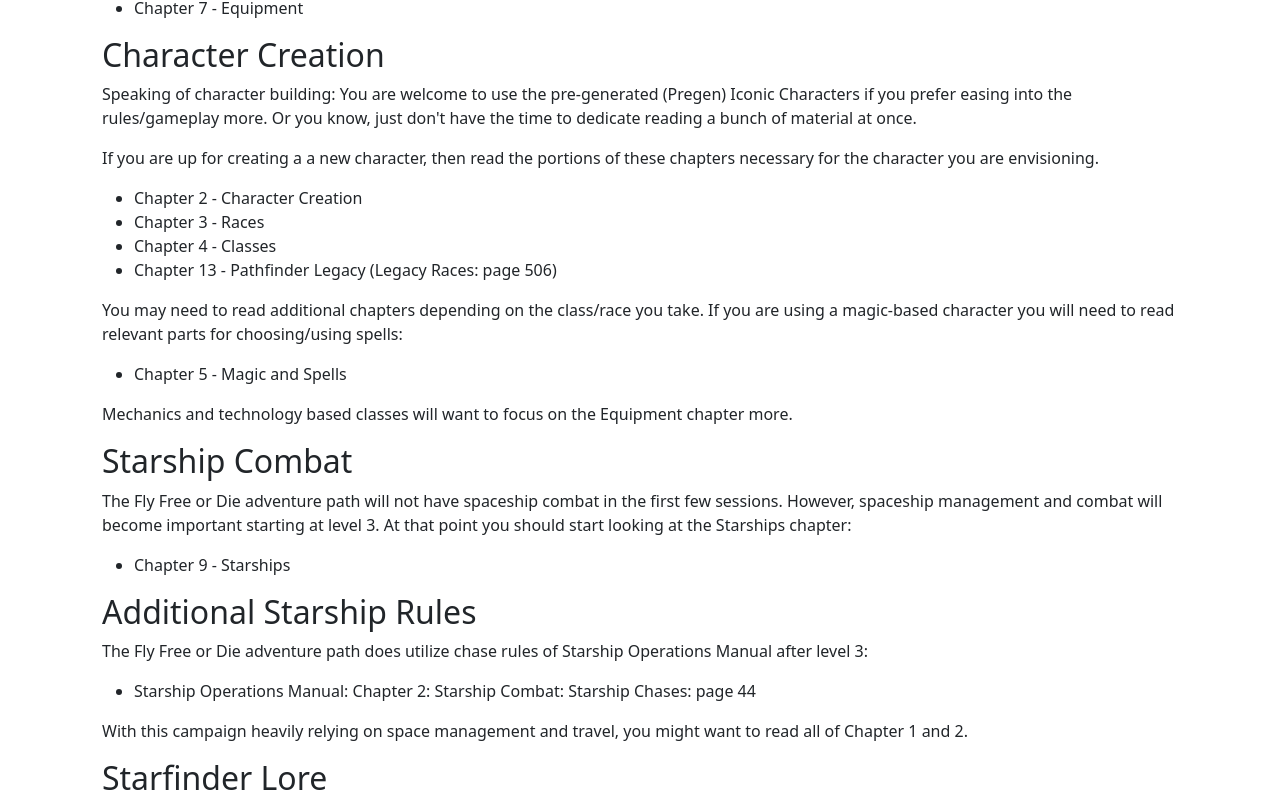
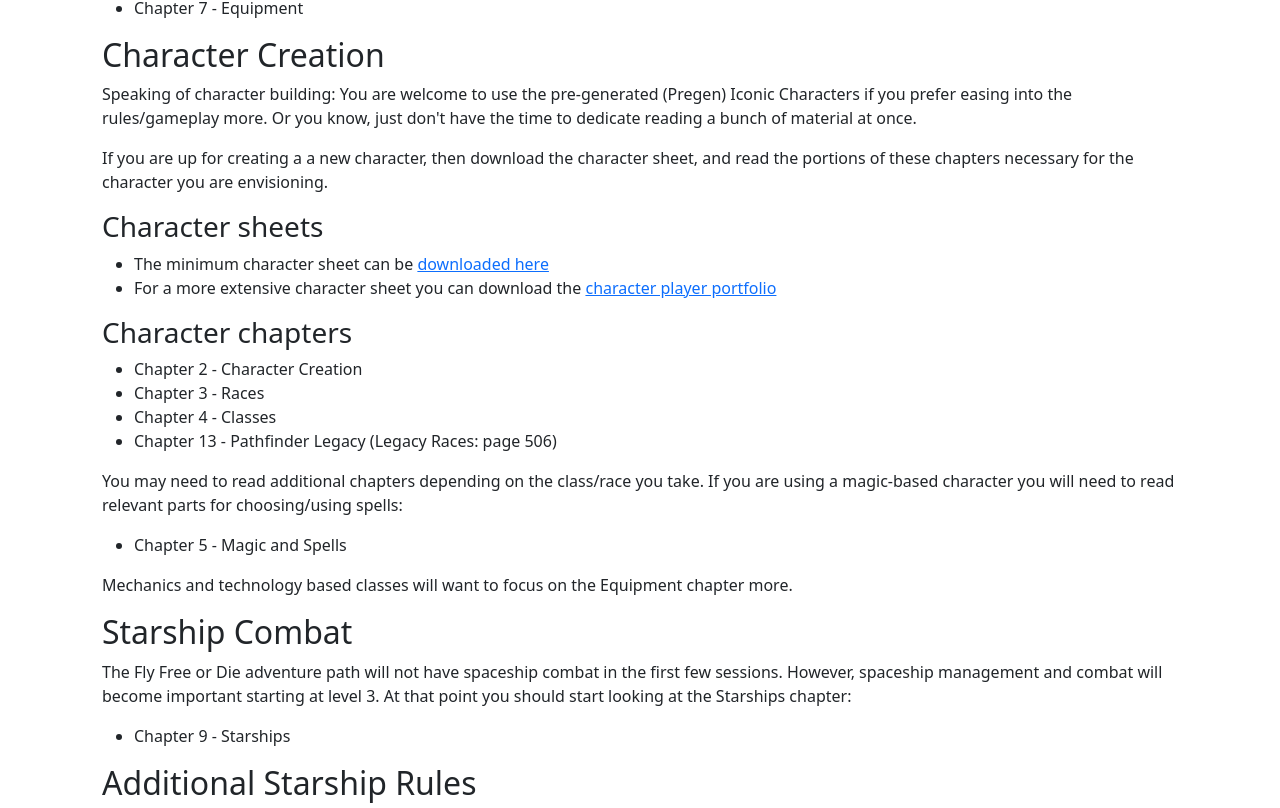
Before and after one commit to prominus/kd-quest-homepage, a Vue app: page /Guide in a window 1280 px wide. Shown: the part 812-1620 px from the top of the page. Built offline with nearby package versions, Linux system fonts and the light colour scheme; no server answers; a web font is replaced by a local one.

Commit message:
General updates

```diff
--- a/src/views/Footer.vue
+++ b/src/views/Footer.vue
@@ -10,8 +10,8 @@
                         <nav class="footer-nav">
                             <ul role="list" aria-label="Footer" class="footer-list">
                                 <li><router-link class="footer-link" to="/">Home</router-link></li>
-                                <li><router-link class="footer-link" to="/Guide">Guide</router-link></li>
-                                <li><router-link class="footer-link" to="/Links">Reference Links</router-link></li>
+                                <li><router-link class="footer-link" to="/Guide">Getting Started</router-link></li>
+                                <li><router-link class="footer-link" to="/Links">Online Resources</router-link></li>
                                 <li><router-link class="footer-link" to="/PdfDocs">PDF Documents</router-link></li>
                                 <li><a class="footer-link" href="https://launch.koaladown.quest">Launch Game</a></li>
                             </ul>
--- a/src/views/Guide.vue
+++ b/src/views/Guide.vue
@@ -31,8 +31,14 @@
         <p>Speaking of character building: You are welcome to use the pre-generated (Pregen) Iconic Characters if you prefer
             easing into the rules/gameplay more. Or you know, just don&#39;t have the time to dedicate reading a bunch of
             material at once. </p>
-        <p>If you are up for creating a a new character, then read the portions of these chapters necessary for the
+        <p>If you are up for creating a a new character, then download the character sheet, and read the portions of these chapters necessary for the
             character you are envisioning.</p>
+        <p class="h3">Character sheets</p>
+        <ul>
+            <li>The minimum character sheet can be <a href="https://paizo.com/download/starfinder/PZO7101-CharacterSheet.zip">downloaded here</a></li>
+            <li>For a more extensive character sheet you can download the <a href="./Books/Player Character Folio/PZO7103E.pdf" download>character player portfolio</a></li>
+        </ul>
+        <p class="h3">Character chapters</p>
         <ul>
             <li>Chapter 2 - Character Creation</li>
             <li>Chapter 3 - Races</li>
--- a/src/views/Links.vue
+++ b/src/views/Links.vue
@@ -22,7 +22,7 @@
                 href="https://www.youtube.com/playlist?list=PL4ihyL-PTq4PcoihxRNCjCDe8qbim_riq">https://www.youtube.com/playlist?list=PL4ihyL-PTq4PcoihxRNCjCDe8qbim_riq</a>
         </p>
         <p class="h3">Starfinder Lore and Species</p>
-        <p>A great channel if you'd rather listen to someone explain Starfinder Lore rather than reading it.</p>
+        <p>A great channel if you'd rather listen to someone explain Starfinder Lore than reading it.</p>
         <p><a href="https://www.youtube.com/@TheMapleTable/playlists">https://www.youtube.com/@TheMapleTable/playlists</a></p>
     </div>
 </template>
```
